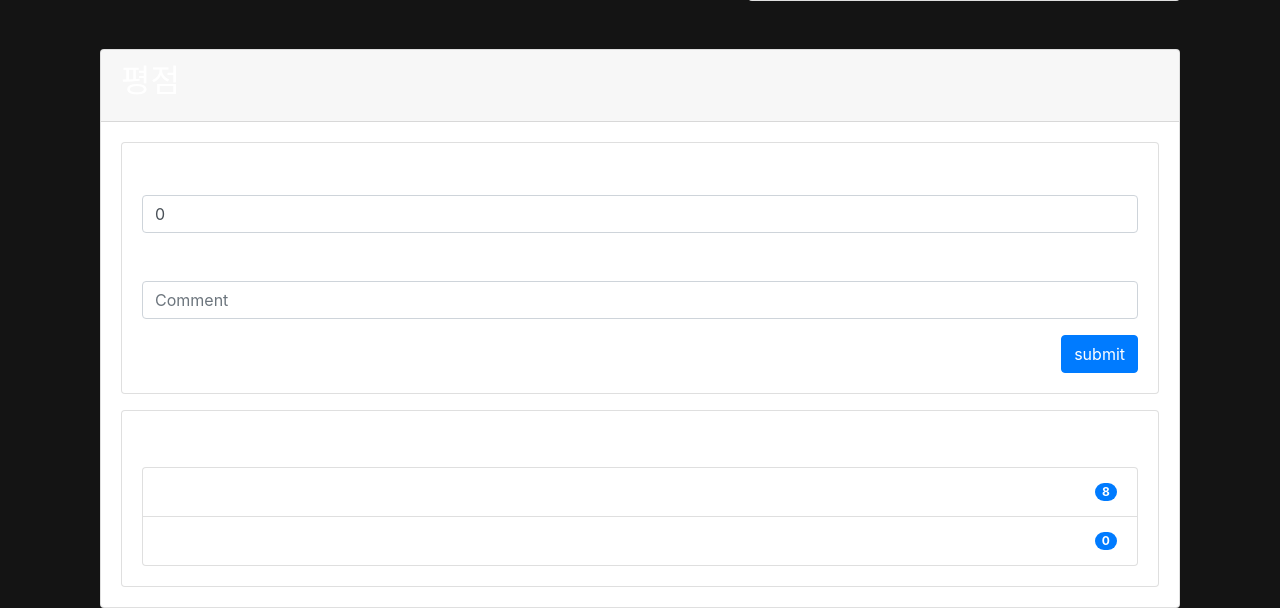
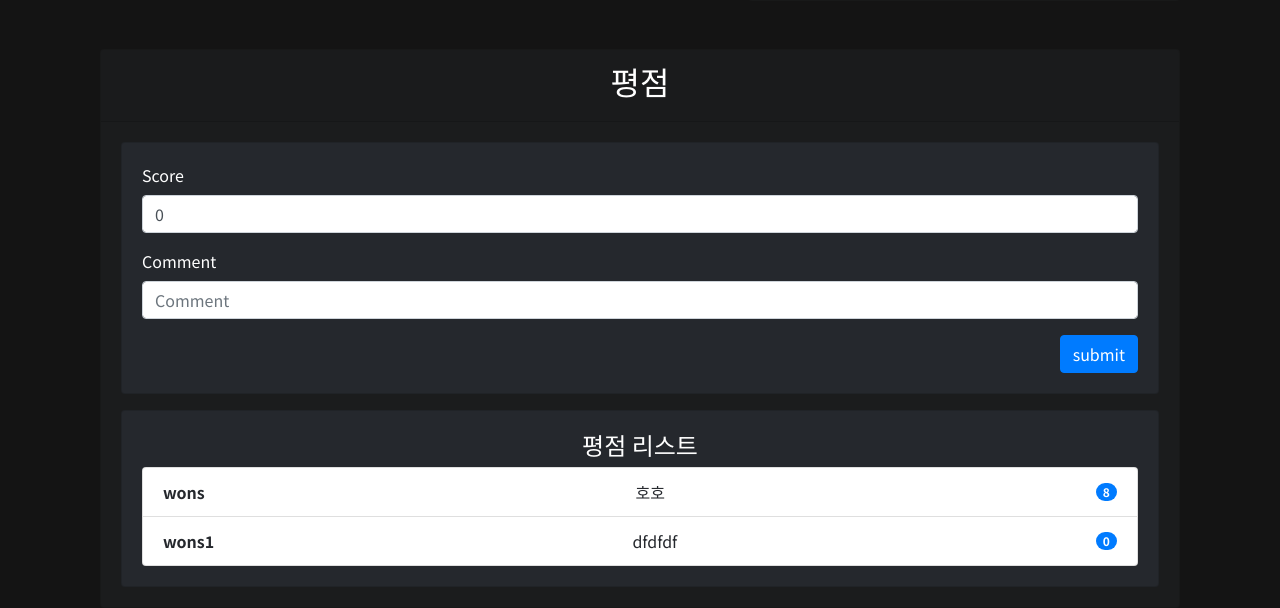
Before and after one commit to hanaluana/zhwon, a Django app: page /movies/1/ in a window 1280 px wide. Shown: the part 883-1491 px from the top of the page. Run offline with Django 3.2, Linux system fonts and the light colour scheme; data comes from the database, SQL or seed files in the repository; some libraries are stand-ins or nearby versions; some web fonts are replaced.

Commit message:
design is hell

```diff
--- a/finalPjt/movies/templates/movies/detail.html
+++ b/finalPjt/movies/templates/movies/detail.html
@@ -84,20 +84,20 @@
           <hr style="height:1px;">
           <div class="row mt-3">
             <div class="col-md-7">
-        <div class="card">
+            <div class="card" style="background-color:#1B1C1D">
               <div class="card-header">
-          <h2>상세정보</h2>
+              <h2 style="text-align:center">상세정보</h2>
               </div>
               <div class="card-body">
-            <p><strong>줄거리</strong></p>
+                <p style="text-align:center"><strong>줄거리</strong></p>
                 <p>{{movie.summary}}</p>
               </div>
             </div>
           </div>
             <div class="col-md-5">
-        <div class="card">
+            <div class="card" style="background-color:#1B1C1D">
               <div class="card-header">
-            <h2>사진첩</h2>
+                <h2 style="text-align:center">사진첩</h2>
               </div>
               <div class="card-body">
                 <div id="carouselExampleControls" class="carousel slide" data-ride="carousel">
@@ -129,15 +129,15 @@
           </div>
         </div>
         <div class="container mt-3">
-    <div class="card mt-3">
+          <div class="card mt-3" style="background-color:#1B1C1D">
             <div class="card-header">
-        <h2>평점</h2>
+              <h2 style="text-align:center">평점</h2>
             </div>
             <div class="card-body">
               <!--현재 사용자가 리뷰를 남겨본 적이 없는 경우-->
               <div>
                 {% if check %}
-            <div class="card mb-3">
+                  <div class="card mb-3" style="background-color:#25282d">
                     <div class="card-body">
                       <form method="POST" action="{% url 'movies:create_rating' movie.id%}">
                         <!--bootstrap Form-->
@@ -175,10 +175,10 @@
               </div>
               <!--모든 평점 보여주기-->
               <!--<hr style="height:1px">-->
-        <div class='card mt-3'>
+              <div class='card mt-3' style="background-color:#25282d">
                 <div class="card-body">
-            <h4>평점 리스트</h4>
-            <ul class="list-group">
+                  <h4 style="text-align:center">평점 리스트</h4>
+                  <ul class="list-group" style="color:#25282d">
                     {% for rating in movie.rating_set.all %}
                       <li class="list-group-item d-flex justify-content-between align-items-center">
                       <strong>{{rating.user}}</strong>
--- a/finalPjt/templates/base.html
+++ b/finalPjt/templates/base.html
@@ -19,12 +19,19 @@
 
     <style>
     @import url(https://fonts.googleapis.com/css?family=Vollkorn:bold);
-
+    @import url(http://fonts.googleapis.com/earlyaccess/notosanskr.css);
     html {
       height: 100%;
       }
     body {
       background-color: #141414;
+      font-family: 'Noto Sans KR', sans-serif;
+      /*font-family: 'Sunflower', sans-serif;*/
+      /*font-family: 'Do Hyeon', sans-serif;*/
+      /*font-family: 'Gaegu', cursive;*/
+      /*font-family: 'Poor Story', cursive;*/
+      /*font-family: 'Hi Melody', cursive;    */
+
     }
 
 
```
Lines whose indentation alone changed are shown as unchanged.
